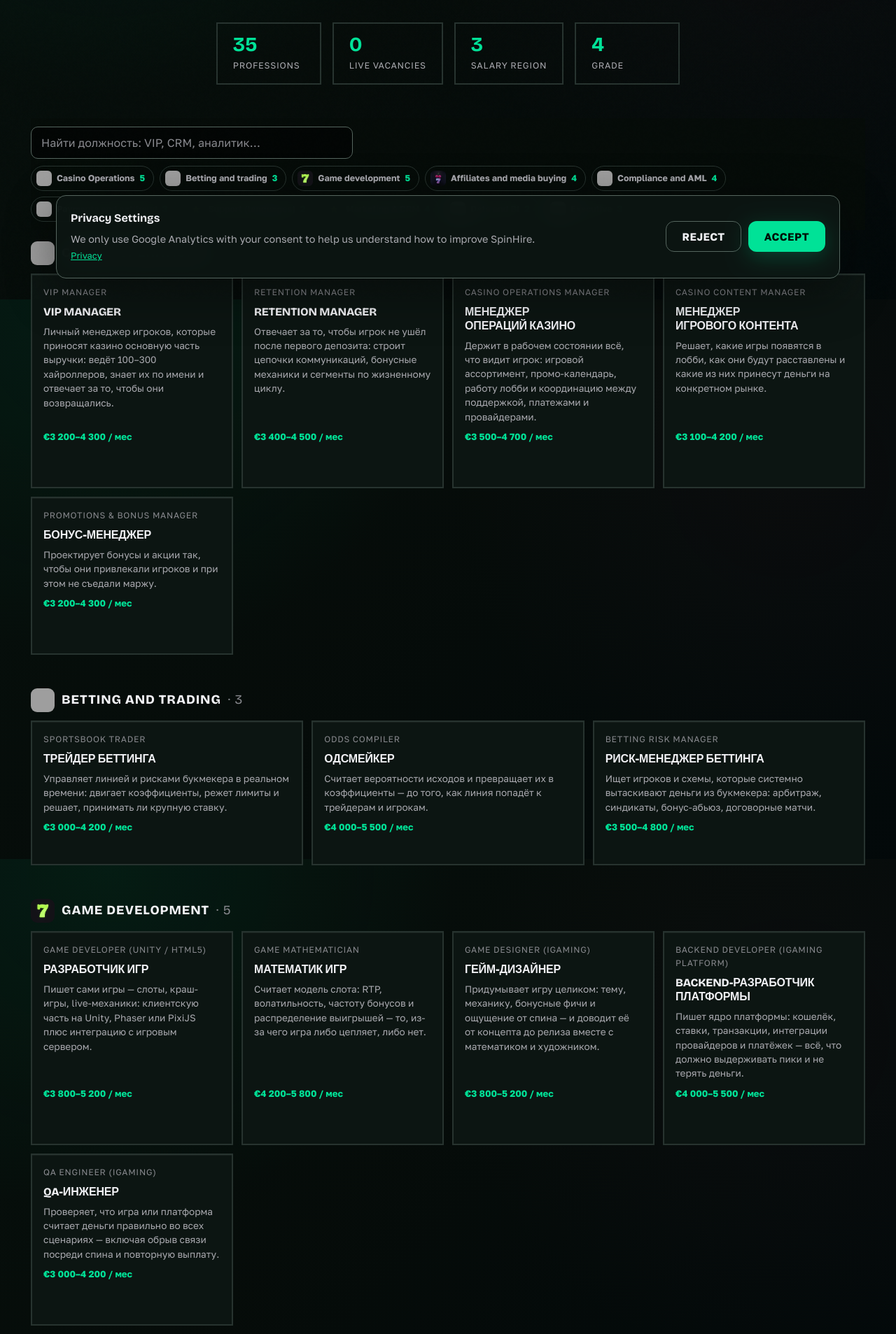
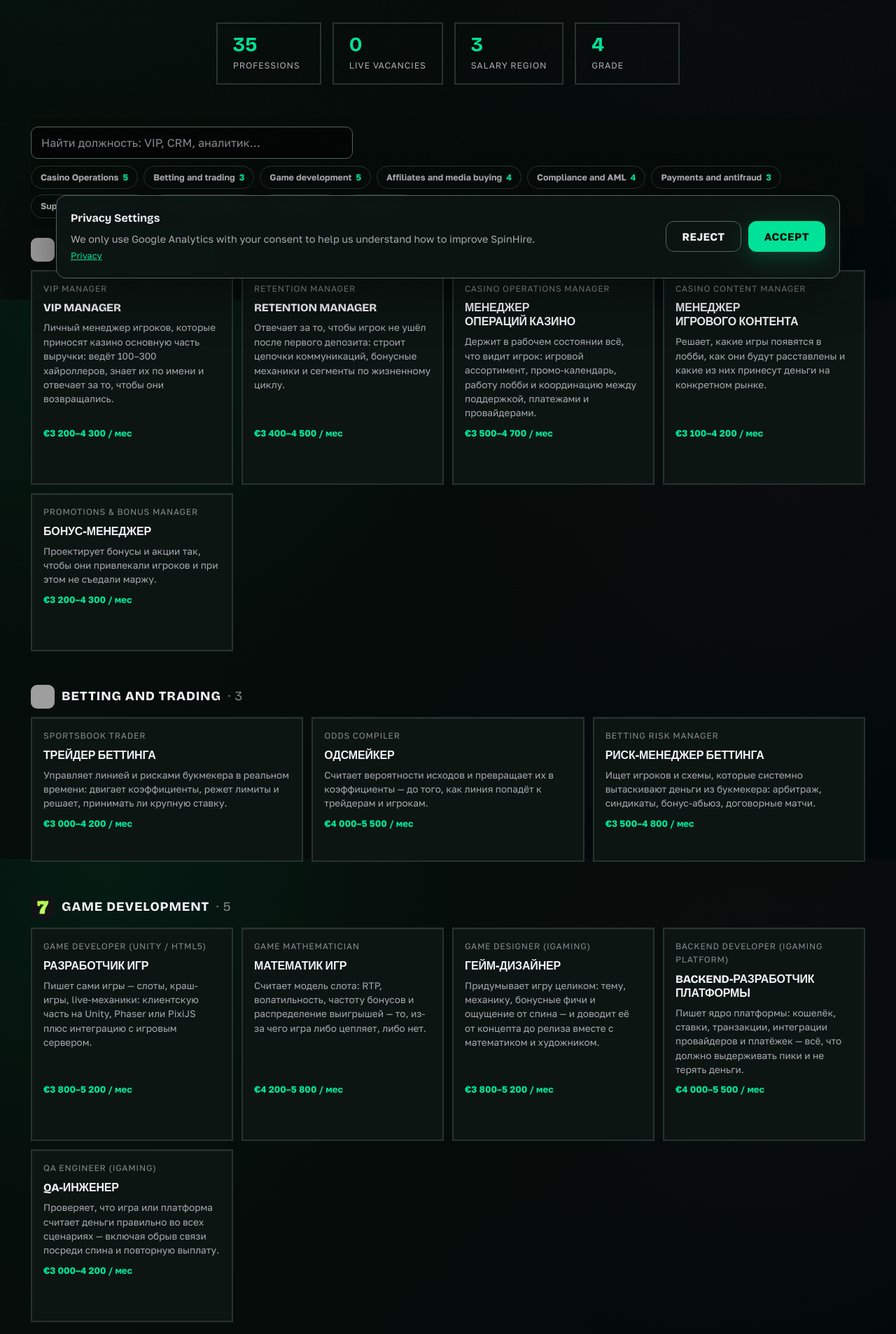
Before and after one commit to TimVR13/spinhire, a FastAPI app: page /professions in a window 1280 px wide. Shown: the part 372-2279 px from the top of the page at 70% size. Run offline with FastAPI, Linux system fonts and the light colour scheme; data comes from the database, SQL or seed files in the repository; grey boxes are pictures that could not be loaded.

Commit message:
Чипы семейств в картотеке — без иконок: на 22px они не читались
Co-Authored-By: Claude Fable 5 <noreply@anthropic.com>

```diff
--- a/server/templates/professions.html
+++ b/server/templates/professions.html
@@ -37,9 +37,8 @@
   .prof-toolbar { position: sticky; top: 66px; z-index: 40; background: color-mix(in oklch, var(--bg) 92%, transparent); backdrop-filter: blur(14px); padding: 12px 0; margin-bottom: var(--sp-4); display: flex; flex-direction: column; gap: 10px; }
   .prof-toolbar .input { max-width: 460px; }
   .prof-chips { display: flex; gap: 8px; flex-wrap: wrap; }
-  .prof-chips a { display: inline-flex; align-items: center; gap: 7px; text-decoration: none; color: var(--ink-dim); font-size: .78rem; font-weight: 700; border: 1px solid var(--line); border-radius: 999px; padding: 6px 12px 6px 7px; }
+  .prof-chips a { display: inline-flex; align-items: center; gap: 6px; text-decoration: none; color: var(--ink-dim); font-size: .78rem; font-weight: 700; border: 1px solid var(--line); border-radius: 999px; padding: 6px 13px; }
   .prof-chips a:hover { border-color: var(--acid); color: var(--acid); }
-  .prof-chips img { width: 22px; height: 22px; border-radius: 6px; object-fit: cover; }
   .prof-chips b { color: var(--acid); }
   .fam h2 { display: flex; align-items: center; gap: 10px; }
   .fam-ico { width: 34px; height: 34px; border-radius: 9px; object-fit: cover; }
@@ -76,7 +75,7 @@
     <input class="input" id="profSearch" type="search" placeholder="Найти должность: VIP, CRM, аналитик…" aria-label="Поиск по профессиям">
     <div class="prof-chips">
       {% for family, roles in families.items() %}
-      <a href="#fam-{{ loop.index }}"><img src="/img/{{ fam_icons.get(family, 'sym-star') }}.jpg" alt="" width="22" height="22" loading="lazy">{{ family }} <b>{{ roles|length }}</b></a>
+      <a href="#fam-{{ loop.index }}">{{ family }} <b>{{ roles|length }}</b></a>
       {% endfor %}
     </div>
   </div>
```
